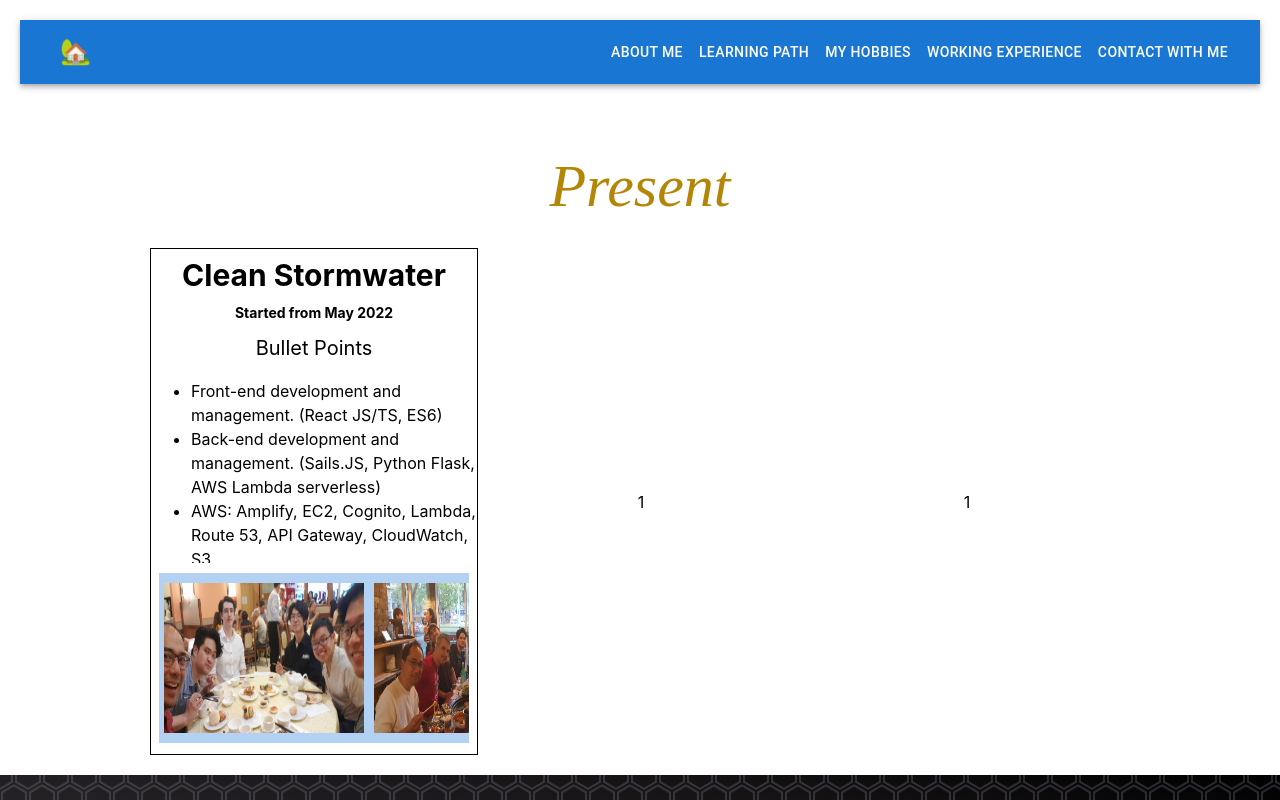
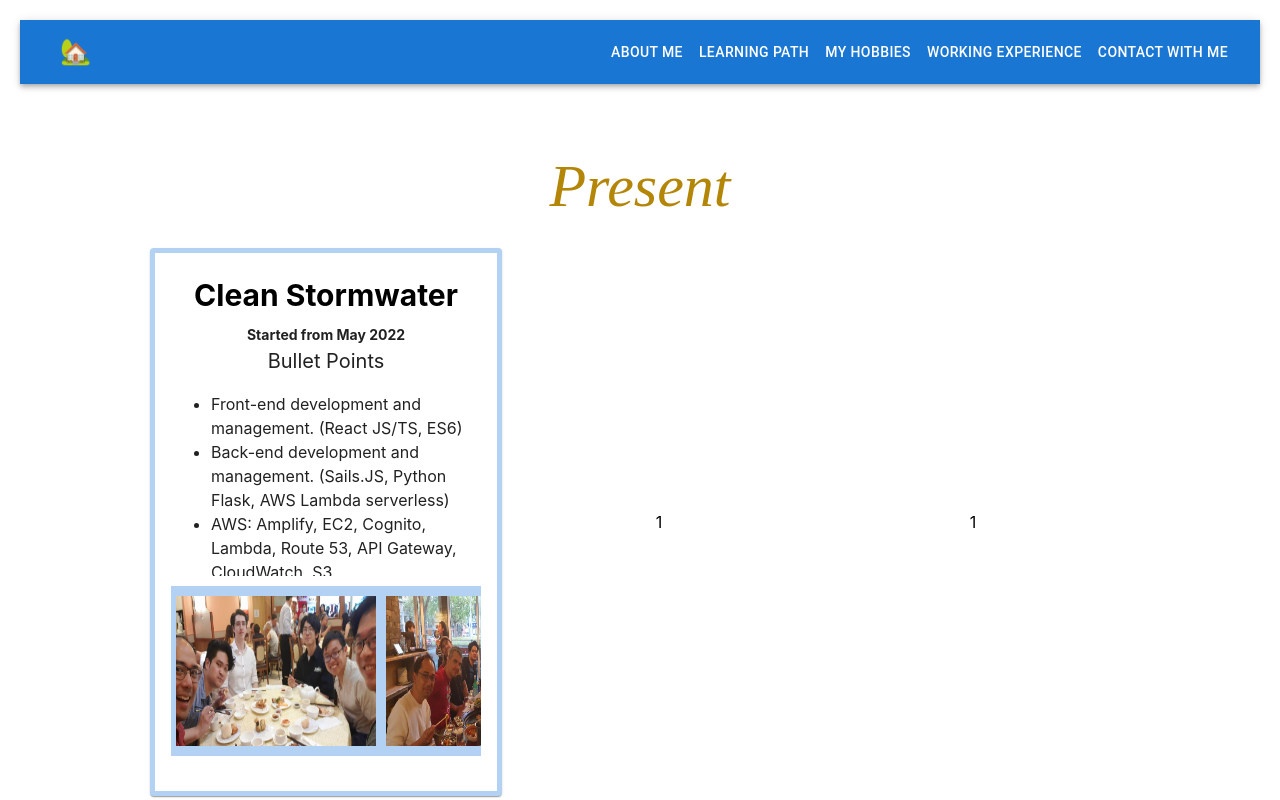
Before and after one commit to warranttsai/warrant-entry, a React (Vite) app: page /working-experience in a window 1280 px wide. Shown: the top 800 px of the page. Built offline with nearby package versions, Linux system fonts and the light colour scheme.

Commit message:
fix: use material ui for card component

```diff
--- a/src/components/working-experience-component/clean-stormwater/CleanStormwater.tsx
+++ b/src/components/working-experience-component/clean-stormwater/CleanStormwater.tsx
@@ -1,3 +1,6 @@
+// modules
+import Card from "@mui/material/Card";
+import CardContent from "@mui/material/CardContent";
 // images
 import CleanStormwaterGroup1 from "../../../assets/present-work/cleanstormwater-group-1.jpeg";
 import CleanStormwaterGroup2 from "../../../assets/present-work/cleanstormwater-group-2.jpeg";
@@ -16,9 +19,15 @@
         flexDirection: "column",
         justifyContent: "center",
         alignItems: "center",
-        border: "1px black solid",
       }}
     >
+      <Card
+        sx={{
+          background: "white",
+          border: "5px solid rgba(3, 102, 214, 0.3)",
+        }}
+      >
+        <CardContent>
           <BlackCenterTitle
             style={{ fontSize: "30px", flex: 1, marginBlock: "10px" }}
           >
@@ -34,6 +43,7 @@
           >
             Started from May 2022
           </span>
+          <br />
           <span style={{ fontWeight: "1200", fontSize: "20px", flex: 1 }}>
             Bullet Points
           </span>
@@ -48,8 +58,8 @@
             <ul style={{ textAlign: "left" }}>
               <li>Front-end development and management. (React JS/TS, ES6)</li>
               <li>
-            Back-end development and management. (Sails.JS, Python Flask, AWS
-            Lambda serverless)
+                Back-end development and management. (Sails.JS, Python Flask,
+                AWS Lambda serverless)
               </li>
               <li>
                 AWS: Amplify, EC2, Cognito, Lambda, Route 53, API Gateway,
@@ -81,6 +91,8 @@
             <img style={{ width: "200px" }} src={CleanStormwaterGroup3} />
             <img style={{ width: "200px" }} src={CleanStormwaterGroup4} />
           </SimpleGallery>
+        </CardContent>
+      </Card>
     </Flex1>
   );
 }
```
Lines whose indentation alone changed are shown as unchanged.
